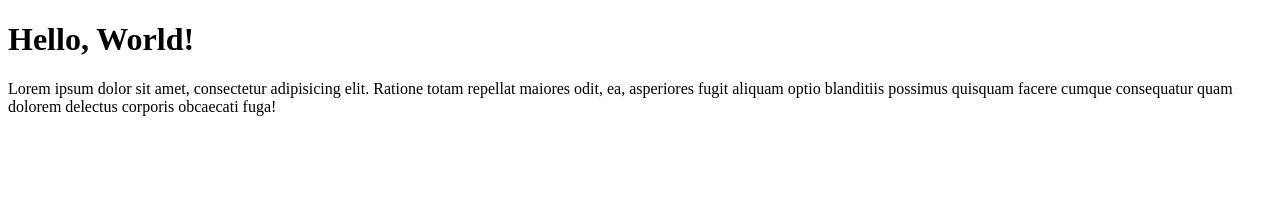
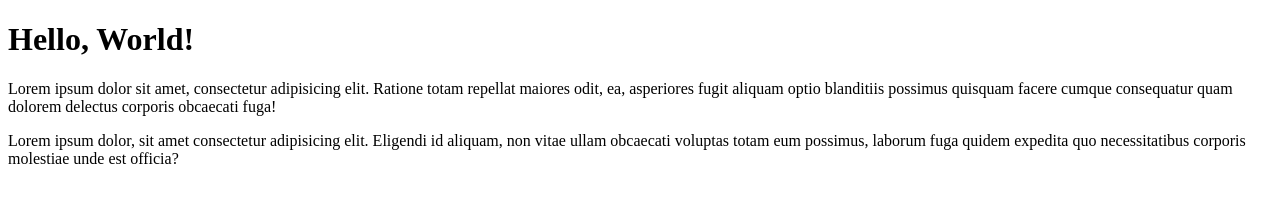
Before and after one commit to brenolima10/OlaMundo, a plain HTML site: page site-exemplo/index.html in a window 1280 px wide. Drawn offline with Linux system fonts and the light colour scheme.

```diff
--- a/site-exemplo/index.html
+++ b/site-exemplo/index.html
@@ -9,6 +9,6 @@
 <body>
     <h1>Hello, World!</h1>
     <p>Lorem ipsum dolor sit amet, consectetur adipisicing elit. Ratione totam repellat maiores odit, ea, asperiores fugit aliquam optio blanditiis possimus quisquam facere cumque consequatur quam dolorem delectus corporis obcaecati fuga!</p>
-
+    <p>Lorem ipsum dolor, sit amet consectetur adipisicing elit. Eligendi id aliquam, non vitae ullam obcaecati voluptas totam eum possimus, laborum fuga quidem expedita quo necessitatibus corporis molestiae unde est officia?</p>
 </body>
 </html>
```
